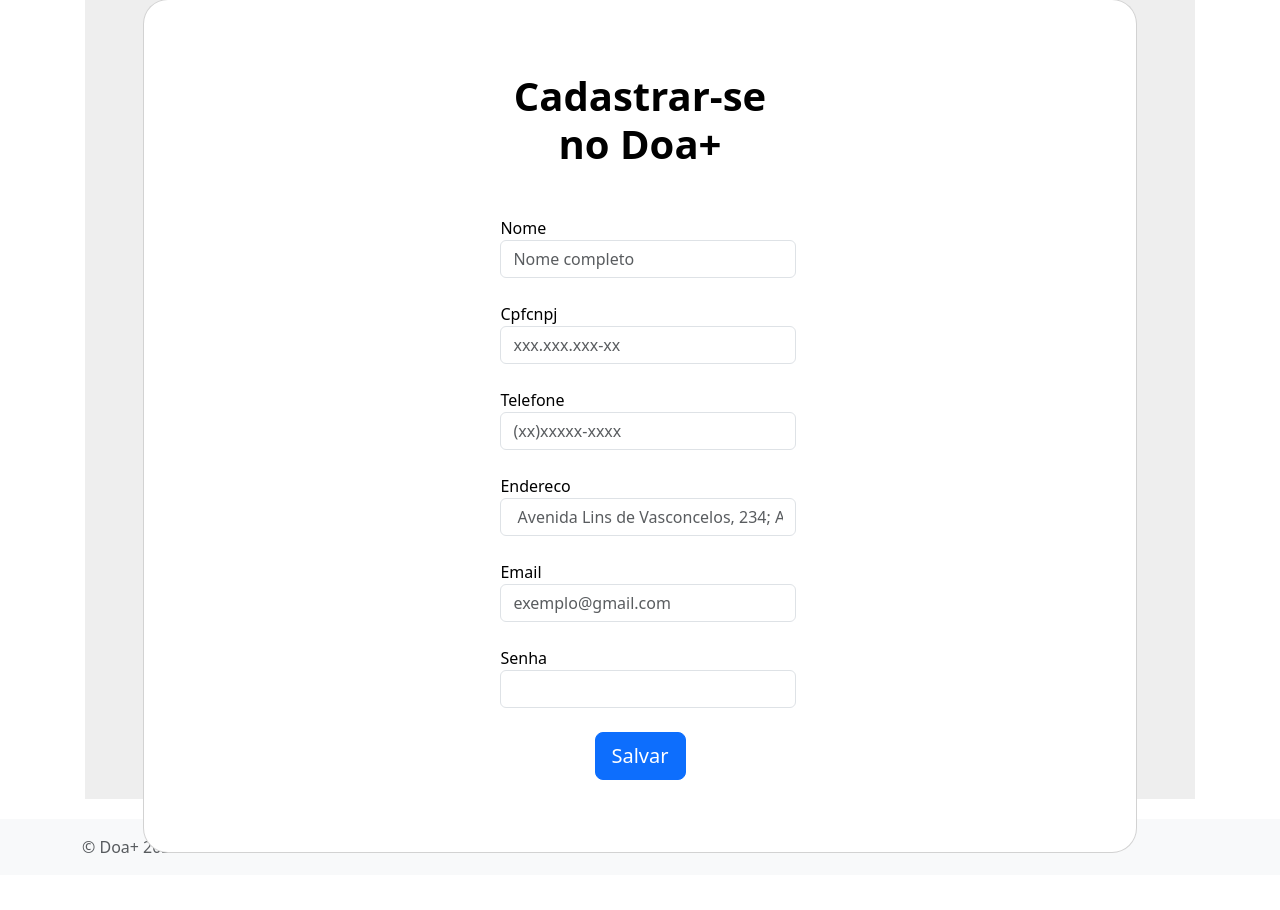
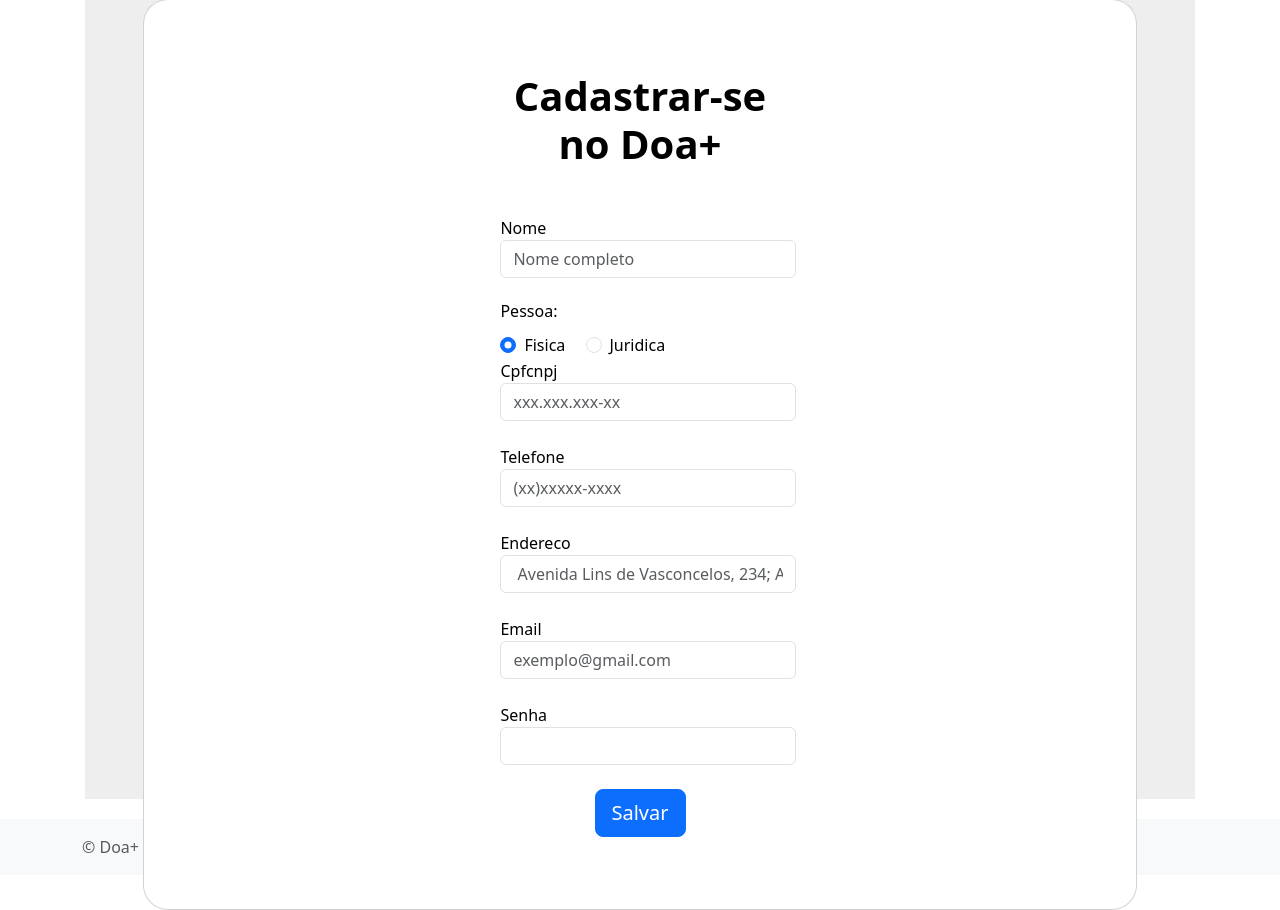
Before and after one commit to Panmaeja/Doa-, a Yii app: template basic/views/donatarios/create.php in a window 1280 px wide. Shown: the part 127-1037 px from the top of the page. Before the commit the page ends 980 px from the top, so only its background shows below. Run offline with PHP 8.4 and a stand-in for Yii, Linux system fonts and the light colour scheme; the template is opened without the code that fills it, so the values that code supplies are empty; form fields are guessed from the names that the template uses; some libraries are stand-ins or nearby versions.

Commit message:
bootstrap 5 mudança form

```diff
--- a/basic/views/donatarios/_form.php
+++ b/basic/views/donatarios/_form.php
@@ -33,6 +33,19 @@ use yii\widgets\ActiveForm;
     <div class="d-flex flex-row align-items-center mb-4">
                     <i class="fas fa-envelope fa-lg me-3 fa-fw"></i>
                     <div class="form-outline flex-fill mb-0">
+                    <h6 class="mb-2 pb-1">Pessoa: </h6>
+
+<div class="form-check form-check-inline">
+  <input class="form-check-input" type="radio" name="inlineRadioOptions" id="Fisica"
+    value="option1" checked />
+  <label class="form-check-label" for="Fisica">Fisica</label>
+</div>
+
+<div class="form-check form-check-inline">
+  <input class="form-check-input" type="radio" name="inlineRadioOptions" id="Jurudica"
+    value="option2" />
+  <label class="form-check-label" for="Juridica">Juridica</label>
+</div>
     <?= $form->field($model, 'cpfcnpj')->textInput(['maxlength, placeholder="xxx.xxx.xxx-xx"' => true]) ?>
     </div>
     </div>
```
Also changed, not shown: 1 other file.
